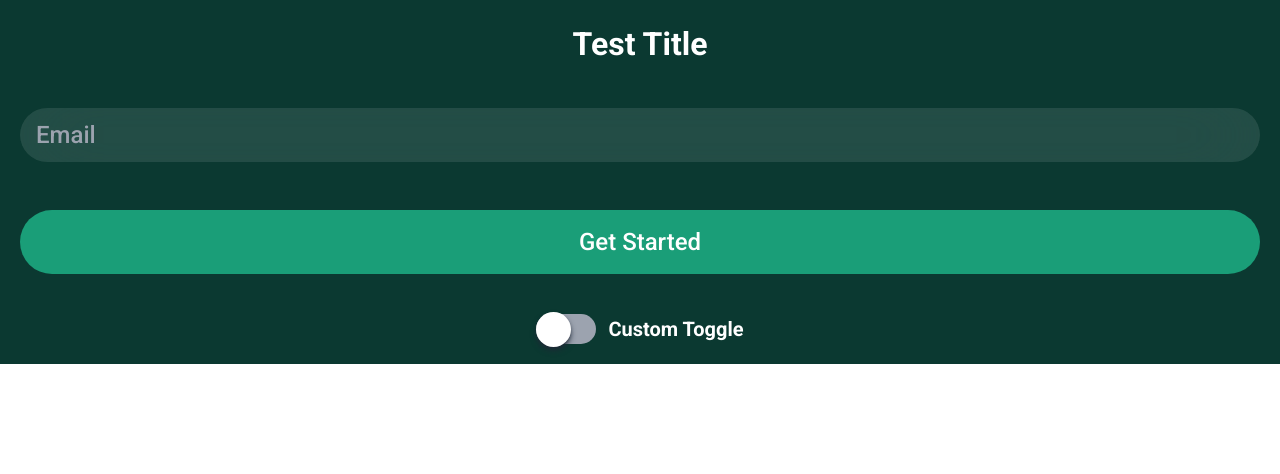
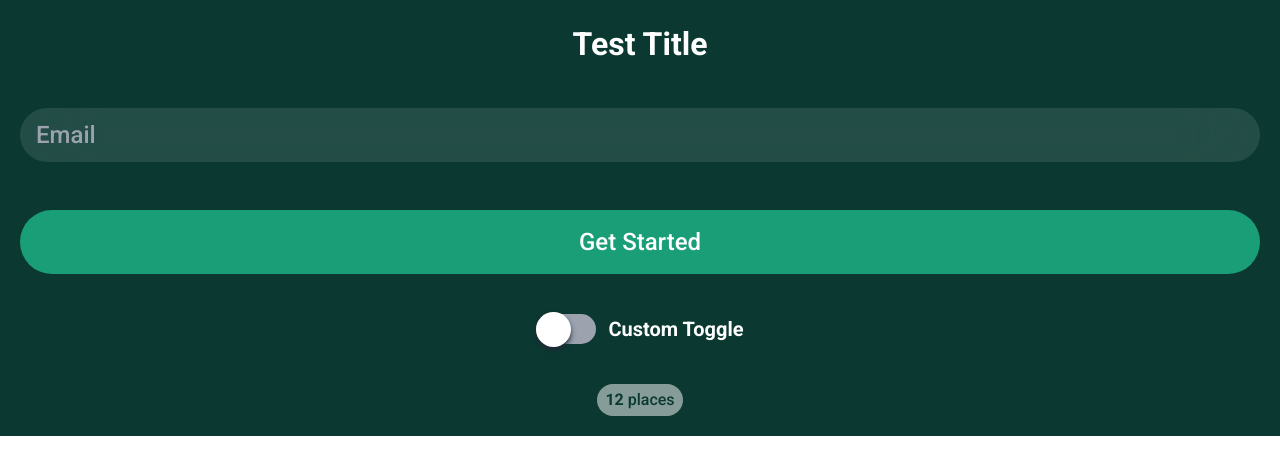
Before and after one commit to miruankodra/sera, an Angular app: page / in a window 1280 px wide. Shown: the top 474 px of the page. Built offline with nearby package versions, Linux system fonts and the light colour scheme.

Commit message:
Create Badge

```diff
--- /dev/null
+++ b/src/app/components/shared/se-badge/se-badge.component.html
@@ -0,0 +1,4 @@
+<div
+  class="flex flex-row items-center justify-center rounded-full px-2 py-1 {{ background() }} {{ border() }} {{ text() }}">
+  <ng-content></ng-content>
+</div>
--- /dev/null
+++ b/src/app/components/shared/se-badge/se-badge.component.ts
@@ -0,0 +1,14 @@
+import {Component, input} from '@angular/core';
+
+@Component({
+  selector: 'se-badge',
+  standalone: true,
+  imports: [],
+  templateUrl: './se-badge.component.html',
+  styleUrl: './se-badge.component.scss'
+})
+export class SeBadgeComponent {
+  background = input('bg-white bg-opacity-50');
+  border = input('border-none');
+  text = input('text-se-green text-[16px] font-medium');
+}
--- a/src/app/pages/test/test.component.html
+++ b/src/app/pages/test/test.component.html
@@ -6,4 +6,8 @@
     <se-button text="text-white text-[24px] font-medium" (onClick)="buttonClicked()">Get Started</se-button>
   </div>
   <se-switch label="Custom Toggle" (onToggle)="switchToggled($event)"/>
+  <se-badge>
+    <se-title color="text-se-green" size="text-[16px] mr-1">12</se-title>
+    places
+  </se-badge>
 </div>
```
Also changed, not shown: src/app/pages/test/test.component.ts (+3 -1 lines), src/app/components/shared/se-badge/se-badge.component.scss (added), 1 other file (tests, documents, lock files or other folders).
